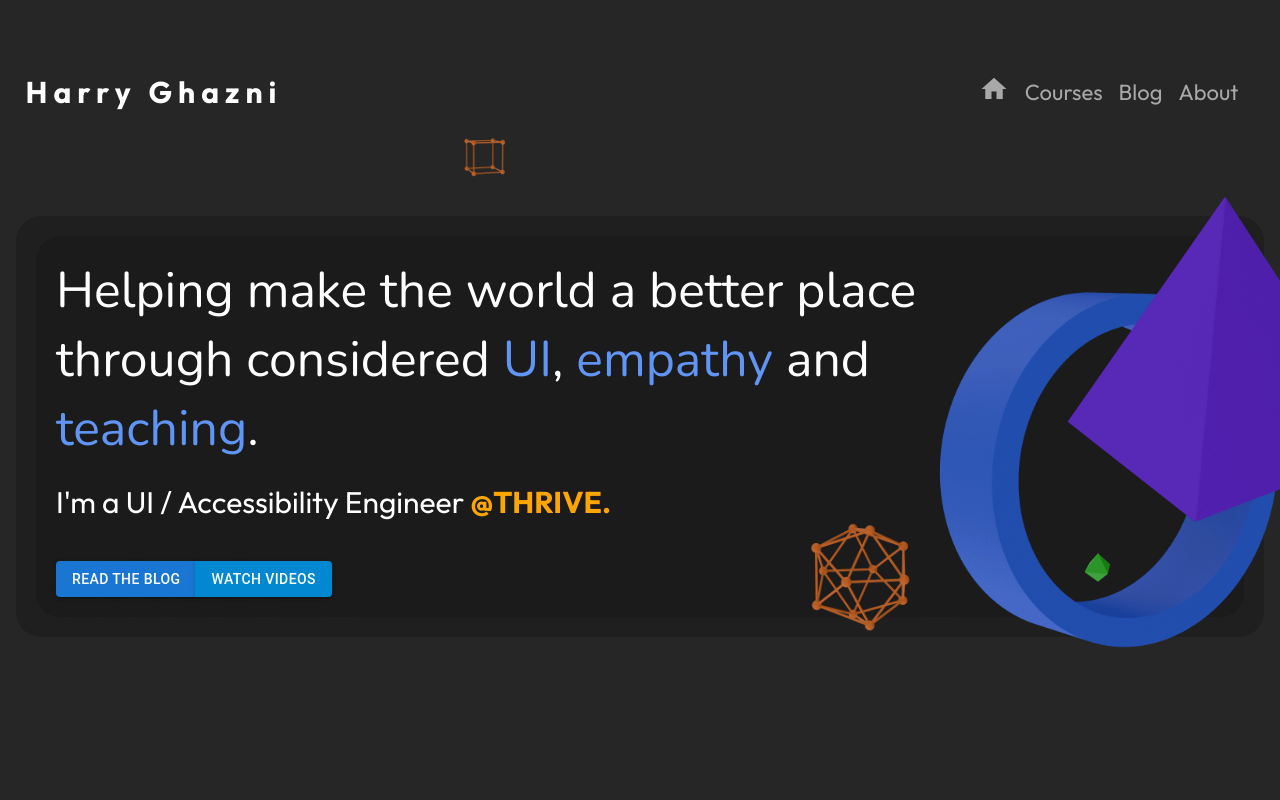
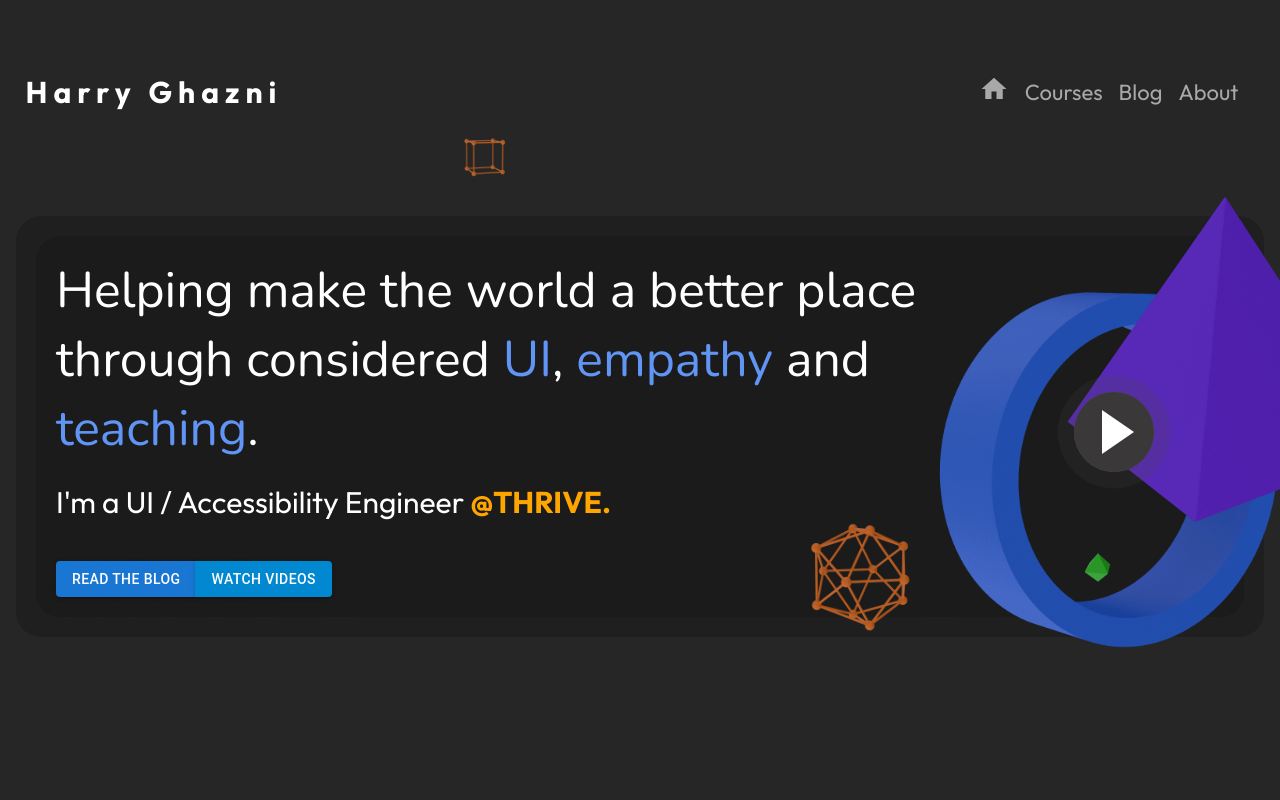
Before and after one commit to thehashton/harry-nextjs-blog, a Next.js app: page / in a window 1280 px wide. Shown: the top 800 px of the page. Built offline with nearby package versions, Linux system fonts and the light colour scheme.

Commit message:
Adds play button

```diff
--- a/components/Header/Header.styled.ts
+++ b/components/Header/Header.styled.ts
@@ -8,7 +8,7 @@
   padding: 3rem 2vw;
   max-width: 95rem;
   margin: auto;
-  z-index: 9;
+  z-index: 99;
 `;
 
 export const HomePageIcon = styled(HomeIcon)`
--- a/components/Hero/Hero.tsx
+++ b/components/Hero/Hero.tsx
@@ -2,6 +2,7 @@
 import React from 'react';
 import { HeroWrapper, Title, Subtitle, BlogButton, VideosButton, TriangleShape, BlueTubeCircularShape, OrangeAtomIcosa, OrangeAtomHexa, GreenPlatonicOcta } from './Hero.styled';
 import Image from 'next/image'
+import VideoPlayButton from './VideoPlayButton';
 
 const Hero = () => {
   return (
@@ -12,21 +13,28 @@
         <BlogButton variant="contained" color="primary" href="#blog" disableRipple>Read the Blog</BlogButton>
         <VideosButton variant="contained" color="info" href="#videos" disableRipple>Watch Videos</VideosButton>
       </ButtonGroup>
+
       <TriangleShape>
         <Image src="/Images/Site/Pyramid_Tall.png" height="400px" width="400px" />
       </TriangleShape>
+
       <BlueTubeCircularShape>
         <Image src="/Images/Site/Tube_Short_Thin.png" height="500px" width="500px" />
       </BlueTubeCircularShape>
+
       <OrangeAtomIcosa>
         <Image src="/Images/Site/Atom_Icosa.png" height="150px" width="150px" />
       </OrangeAtomIcosa>
+
       <OrangeAtomHexa>
         <Image src="/Images/Site/Atom_Hexa.png" height="70px" width="70px" />
       </OrangeAtomHexa>
+
       <GreenPlatonicOcta>
         <Image src="/Images/Site/Platonic_Octa.png" height="50px" width="50px" />
       </GreenPlatonicOcta>
+
+      <VideoPlayButton />
     </HeroWrapper>
   )
 }
--- /dev/null
+++ b/components/Hero/VideoPlayButton/VideoPlayButton.styled.ts
@@ -0,0 +1,113 @@
+import styled from "styled-components";
+import ReactPlayer from 'react-player';
+
+
+export const HeroVideoContainer = styled.div`
+  display: block;
+`;
+
+export const ReactVideoPlayer = styled(ReactPlayer)`
+  position: absolute;
+  z-index: 3;
+  right: 0;
+  top: 5%;
+
+  div {
+    background: transparent;
+  }
+
+  .html5-video-container {
+    video {
+      border-radius: 20px;
+      background-color: transparent;
+    }
+  }
+`;
+
+export const VideoPlayButtonWrapper = styled.div`
+  position: absolute;
+  width: 140px;
+  top: 33%;
+  right: 5%;
+
+  .videoPlayButton {
+    position: relative;
+    z-index: 2;
+    margin:30px;
+    box-sizing: content-box;
+    display: block;
+    width: 32px;
+    height: 44px;
+    background: #5b5758;
+    border-radius: 50%;
+    padding: 18px 20px 18px 28px;
+
+      &:before {
+      content: "";
+      position: absolute;
+      z-index: 0;
+      left: 50%;
+      top: 50%;
+      transform: translateX(-50%) translateY(-50%);
+      display: block;
+      width: 80px;
+      height: 80px;
+      background: #4e4c4c;
+      border-radius: 50%;
+      animation: pulse-border 3500ms ease-out infinite;
+    }
+
+    &:after {
+      content: "";
+      position: absolute;
+      z-index: 1;
+      left: 50%;
+      top: 50%;
+      transform: translateX(-50%) translateY(-50%);
+      display: block;
+      width: 80px;
+      height: 80px;
+      background: #3a3838;
+      border-radius: 50%;
+      transition: all 200ms;
+    }
+
+    &:hover {
+      cursor: pointer;
+
+      &:after {
+      background-color: darken(#fa183d, 10%);
+    }
+    }
+
+    img {
+      position: relative;
+      z-index: 3;
+      max-width: 100%;
+      width: auto;
+      height: auto;
+    }
+
+    span {
+      display: block;
+      position: relative;
+      z-index: 3;
+      width: 0;
+      height: 0;
+      border-left: 32px solid #fff;
+      border-top: 22px solid transparent;
+      border-bottom: 22px solid transparent;
+    }
+  }
+
+  @keyframes pulse-border {
+    0% {
+      transform: translateX(-50%) translateY(-50%) translateZ(0) scale(1);
+      opacity: 1;
+    }
+    100% {
+      transform: translateX(-50%) translateY(-50%) translateZ(0) scale(1.5);
+      opacity: 0;
+    }
+  }
+`;
--- /dev/null
+++ b/components/Hero/VideoPlayButton/VideoPlayButton.tsx
@@ -0,0 +1,33 @@
+import React, { useState } from 'react';
+import scss from './VideoPlayButton.module.scss';
+import { ReactVideoPlayer, VideoPlayButtonWrapper } from './VideoPlayButton.styled';
+import ReactPlayer from 'react-player';
+import { ClickAwayListener } from '@mui/material';
+
+
+const VideoPlayButton = () => {
+    const [play, pressedPlay] = useState(false);
+
+    return (
+        <>
+            <VideoPlayButtonWrapper>
+                <a className="videoPlayButton" onClick={() => pressedPlay(true)}>
+                    <span />
+                </a>
+            </VideoPlayButtonWrapper>
+            {
+                play && (
+                    <ClickAwayListener onClickAway={() => pressedPlay(false)}>
+                         <ReactVideoPlayer
+                            playing
+                            url='https://www.youtube.com/watch?v=-fJO6X857J4'
+                         />
+                    </ClickAwayListener>
+                )
+            }
+        </>
+
+    )
+}
+
+export default VideoPlayButton;
--- /dev/null
+++ b/components/Hero/VideoPlayButton/index.ts
@@ -0,0 +1 @@
+export { default } from './VideoPlayButton';
--- a/package.json
+++ b/package.json
@@ -26,6 +26,7 @@
     "prism-react-renderer": "^1.2.1",
     "react": "17.0.2",
     "react-dom": "17.0.2",
+    "react-player": "^2.9.0",
     "reading-time": "^1.5.0",
     "storybook-dark-mode": "^1.0.8",
     "styled-components": "^5.3.3"
@@ -43,6 +44,7 @@
     "babel-plugin-styled-components": "^2.0.2",
     "eslint": "7",
     "eslint-config-next": "12.0.4",
+    "typed-css-modules-webpack-plugin": "^0.2.0",
     "typescript": "4.5.2"
   },
   "resolutions": {
```
Also changed, not shown: next.config.js (line endings or trailing spaces), 1 other file (tests, documents, lock files or other folders).
